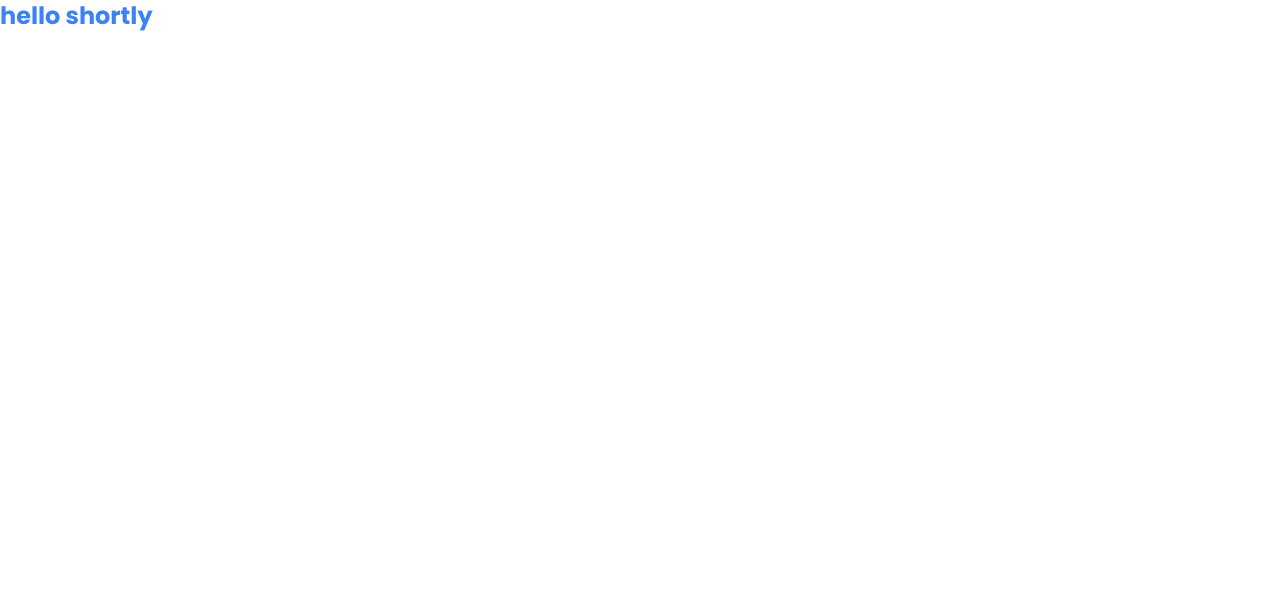
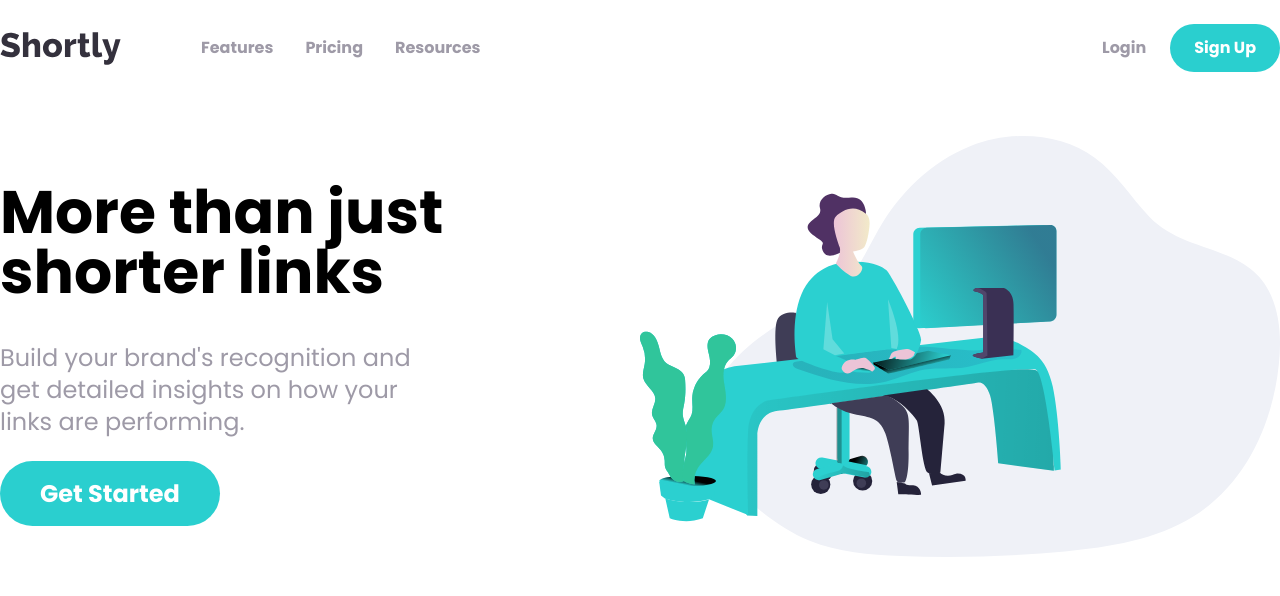
Before and after one commit to amin-sadeqi/shortly-website, a website: page index.html in a window 1280 px wide. Drawn offline with Linux system fonts and the light colour scheme.

Commit message:
add navbar and hero section

```diff
--- a/index.html
+++ b/index.html
@@ -3,16 +3,79 @@
   <head>
     <meta charset="UTF-8" />
     <meta name="viewport" content="width=device-width, initial-scale=1.0" />
+    <link
+      rel="shortcut icon"
+      type="image/png"
+      href="images/favicon-32x32.png"
+    />
     <link rel="preconnect" href="https://fonts.googleapis.com" />
     <link rel="preconnect" href="https://fonts.gstatic.com" crossorigin />
     <link
+      rel="stylesheet"
       href="https://fonts.googleapis.com/css2?family=Poppins:wght@400;500;700&display=swap"
-      rel="stylesheet"
     />
     <link href="css/output.css" rel="stylesheet" />
     <title>shortly</title>
   </head>
   <body>
-    <h2 class="font-bold text-2xl text-blue-500">hello shortly</h2>
+    <!-- Navbar -->
+    <nav class="container mx-auto relative p-6 lg:px-0">
+      <!-- container for all items -->
+      <div class="flex justify-between items-center">
+        <!-- container logo &  menu -->
+        <div class="flex items-center space-x-20">
+          <img src="images/logo.svg" alt="logo" />
+          <div class="hidden space-x-8 font-bold lg:flex">
+            <a href="#" class="text-grayishViolet hover:text-darkViolet"
+              >Features</a
+            >
+            <a href="#" class="text-grayishViolet hover:text-darkViolet"
+              >Pricing</a
+            >
+            <a href="#" class="text-grayishViolet hover:text-darkViolet"
+              >Resources</a
+            >
+          </div>
+        </div>
+        <!-- button container -->
+        <div class="hidden items-center space-x-6 font-bold lg:flex">
+          <a href="#" class="text-grayishViolet hover:text-darkViolet">Login</a>
+          <button
+            class="text-white bg-cyan p-3 px-6 rounded-full hover:bg-cyanLight"
+          >
+            Sign Up
+          </button>
+        </div>
+      </div>
+    </nav>
+    <!-- Hero section -->
+    <section
+      class="flex flex-col-reverse items-center px-8 container mx-auto mt-10 lg:px-0 lg:flex-row"
+    >
+      <div class="flex flex-col space-y-10 lg:w-1/2">
+        <h2
+          class="text-5xl text-black text-center font-bold lg:text-left lg:text-6xl"
+        >
+          More than just shorter links
+        </h2>
+        <p
+          class="text-grayishViolet text-center text-2xl mt-10 lg:text-left lg:max-w-md"
+        >
+          Build your brand's recognition and get detailed insights on how your
+          links are performing.
+        </p>
+        <div class="mx-auto lg:mx-0">
+          <a
+            href="#"
+            class="text-white bg-cyan py-5 px-10 rounded-full text-2xl font-bold lg:py-4 hover:bg-cyanLight"
+          >
+            Get Started
+          </a>
+        </div>
+      </div>
+      <div class="mx-auto mb-24 md:w-180 lg:mb-0 lg:w-1/2">
+        <img src="images/illustration-working.svg" alt="Hero-Image" />
+      </div>
+    </section>
   </body>
 </html>
```
Also changed, not shown: css/output.css.
